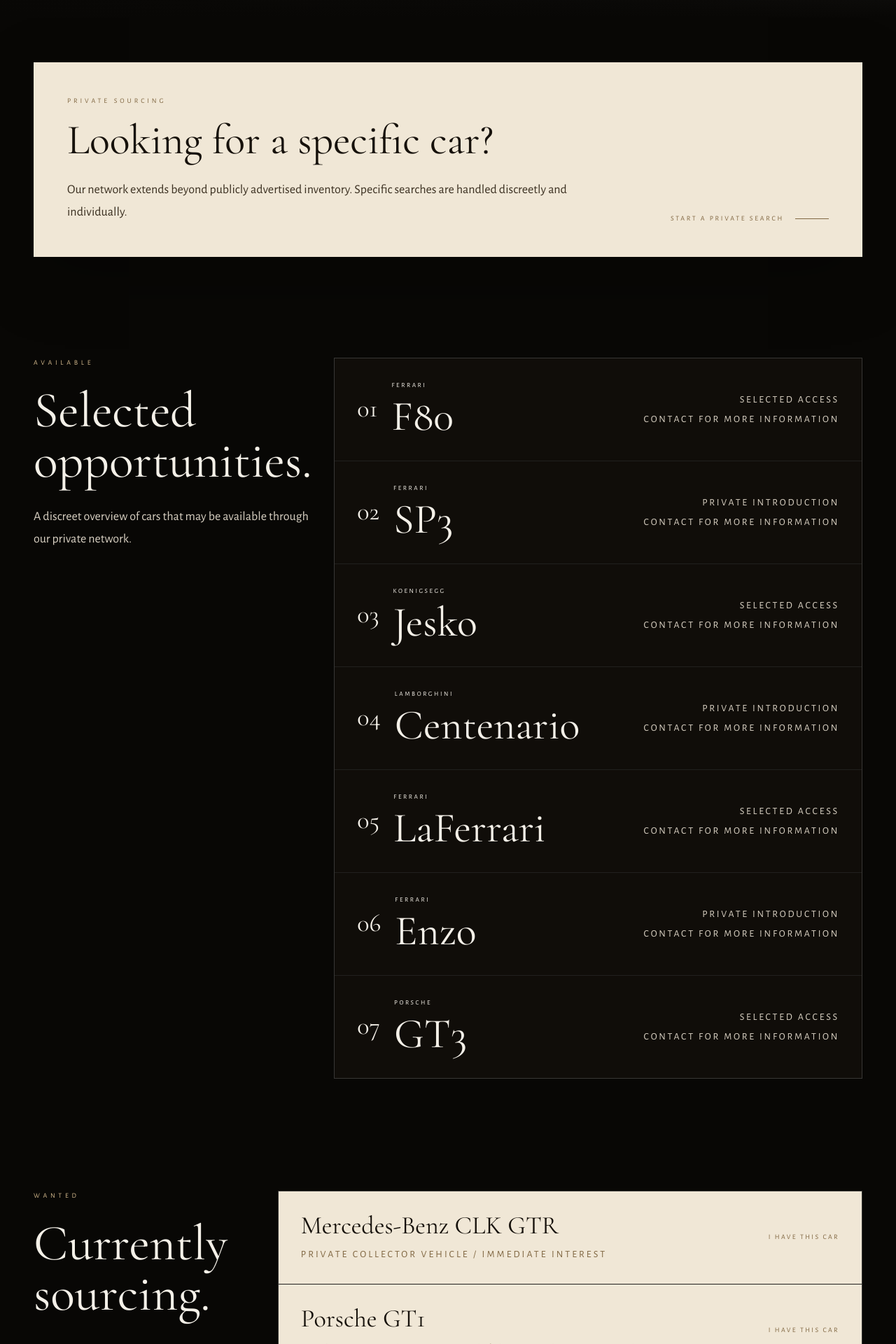
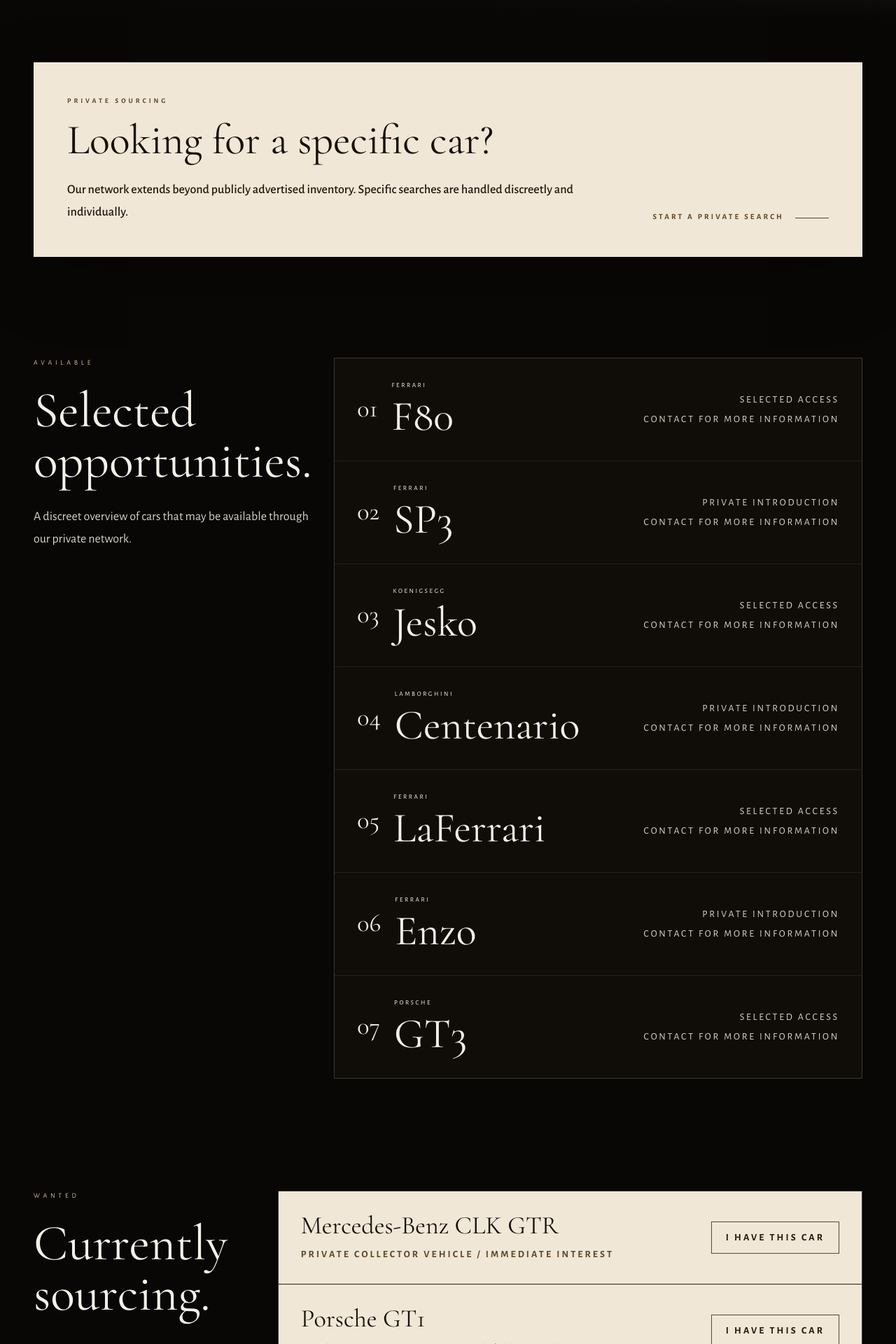
Before and after one commit to TheCircleTwelve/the-circle-twelve-site, a Next.js app: page /automotive in a window 1280 px wide. Shown: the part 820-2740 px from the top of the page at 70% size. Built offline with nearby package versions, Linux system fonts and the light colour scheme.

Commit message:
Improve menu and light banner readability

```diff
--- a/src/app/about-us/page.tsx
+++ b/src/app/about-us/page.tsx
@@ -107,8 +107,8 @@
                       {chapter.people.map((person) => (
                         <div key={person.name} className="bg-[#f0e7d6] p-6 text-[#16110b] sm:p-8">
                           <h3 className="font-serif text-4xl leading-none">{person.name}</h3>
-                          <p className="mt-3 text-[0.62rem] uppercase tracking-[0.24em] text-[#806742]">{person.role}</p>
-                          <p className="mt-6 text-base leading-7 text-[#3c3122]">{person.text}</p>
+                          <p className="mt-3 text-[0.62rem] font-semibold uppercase tracking-[0.24em] text-[#5f4728]">{person.role}</p>
+                          <p className="mt-6 text-base font-medium leading-7 text-[#21180f]">{person.text}</p>
                         </div>
                       ))}
                     </div>
--- a/src/app/automotive/page.tsx
+++ b/src/app/automotive/page.tsx
@@ -49,15 +49,15 @@
       <section id="private-sourcing" className="mx-auto max-w-[96rem] scroll-mt-28 px-5 py-10 sm:px-8 lg:px-12 lg:py-16">
         <div className="grid gap-8 bg-[#f0e7d6] p-6 text-[#16110b] shadow-[0_28px_90px_rgba(0,0,0,0.26)] sm:p-9 lg:grid-cols-[1fr_auto] lg:items-end lg:p-12">
           <div>
-            <p className="text-[0.62rem] uppercase tracking-[0.4em] text-[#806742]">Private Sourcing</p>
+            <p className="text-[0.62rem] font-semibold uppercase tracking-[0.4em] text-[#5f4728]">Private Sourcing</p>
             <h2 className="mt-5 font-serif text-4xl leading-none sm:text-6xl">
               Looking for a specific car?
             </h2>
-            <p className="mt-6 max-w-3xl text-lg leading-8 text-[#3c3122]">
+            <p className="mt-6 max-w-3xl text-lg font-medium leading-8 text-[#21180f]">
               Our network extends beyond publicly advertised inventory. Specific searches are handled discreetly and individually.
             </p>
           </div>
-          <Link href="/contact" className="inline-flex w-fit items-center gap-4 text-[0.62rem] uppercase tracking-[0.28em] text-[#806742] transition hover:text-[#16110b]">
+          <Link href="/contact" className="inline-flex w-fit items-center gap-4 text-[0.7rem] font-semibold uppercase tracking-[0.28em] text-[#5f4728] transition hover:text-[#16110b]">
             Start a Private Search
             <span className="h-px w-12 bg-current" />
           </Link>
@@ -99,11 +99,11 @@
             <div key={model} className="grid gap-4 bg-[#f0e7d6] p-6 text-[#16110b] sm:grid-cols-[1fr_auto] sm:items-center sm:p-8">
               <div>
                 <h3 className="font-serif text-4xl leading-none">{model}</h3>
-                <p className="mt-3 text-sm uppercase tracking-[0.22em] text-[#806742]">
+                <p className="mt-3 text-sm font-semibold uppercase tracking-[0.22em] text-[#5f4728]">
                   {spec} / {note}
                 </p>
               </div>
-              <Link href="/contact" className="text-[0.62rem] uppercase tracking-[0.24em] text-[#806742] transition hover:text-[#16110b]">
+              <Link href="/contact" className="inline-flex w-fit items-center justify-center border border-[#5f4728] px-5 py-3 text-xs font-semibold uppercase tracking-[0.22em] text-[#21180f] transition hover:bg-[#21180f] hover:text-[#f0e7d6] sm:justify-self-end sm:text-sm">
                 I have this car
               </Link>
             </div>
--- a/src/app/beyond-automotive/page.tsx
+++ b/src/app/beyond-automotive/page.tsx
@@ -53,7 +53,7 @@
 
       <section className="bg-[#f0e7d6] px-5 py-10 text-[#16110b] sm:px-8 lg:px-12">
         <div className="mx-auto max-w-[96rem]">
-          <p className="max-w-4xl text-xl leading-9 text-[#3c3122]">
+          <p className="max-w-4xl text-xl font-medium leading-9 text-[#21180f]">
             We do not present these areas as a permanent public portfolio. They become relevant when a specific client request, partner opportunity or trusted introduction makes sense.
           </p>
         </div>
--- a/src/app/network/page.tsx
+++ b/src/app/network/page.tsx
@@ -30,7 +30,7 @@
 
       <section className="bg-[#f0e7d6] px-5 py-10 text-[#16110b] sm:px-8 lg:px-12">
         <div className="mx-auto max-w-[96rem]">
-          <p className="max-w-4xl text-xl leading-9 text-[#3c3122]">
+          <p className="max-w-4xl text-xl font-medium leading-9 text-[#21180f]">
             We source exceptional assets for private clients while connecting owners with qualified buyers through an international network built over time.
           </p>
         </div>
--- a/src/app/page.tsx
+++ b/src/app/page.tsx
@@ -46,7 +46,7 @@
           <div className="lg:pb-4">
             <aside className="border border-[#d3b98d]/18 bg-black/34 p-3 shadow-[0_28px_90px_rgba(0,0,0,0.38)] backdrop-blur-md">
               <div className="bg-[#f0e7d6] px-5 py-4 text-[#16110b]">
-                <p className="text-[0.58rem] uppercase tracking-[0.34em] text-[#806742]">Menu</p>
+                <p className="text-[0.58rem] font-semibold uppercase tracking-[0.34em] text-[#5f4728]">Menu</p>
               </div>
               <div className="grid gap-px bg-white/10">
                 {coverLinks.map((item) => (
@@ -67,7 +67,7 @@
       </section>
 
       <section className="border-y border-[#d3b98d]/22 bg-[#f0e7d6] px-5 py-8 text-[#16110b] sm:px-8 lg:px-12">
-        <div className="mx-auto flex max-w-[96rem] flex-wrap gap-x-10 gap-y-3 text-[0.62rem] uppercase tracking-[0.34em] text-[#806742]">
+        <div className="mx-auto flex max-w-[96rem] flex-wrap gap-x-10 gap-y-3 text-[0.62rem] font-semibold uppercase tracking-[0.34em] text-[#5f4728]">
           <span>Private Members Club</span>
           <span>Automotive Editorial</span>
           <span>Boutique Brokerage</span>
--- a/src/components/ModulePage.tsx
+++ b/src/components/ModulePage.tsx
@@ -37,13 +37,13 @@
 
       <section className="mx-auto grid max-w-[96rem] gap-8 px-5 py-16 sm:px-8 lg:grid-cols-[0.85fr_1.15fr] lg:px-12 lg:py-24">
         <div className="bg-[#f0e7d6] px-6 py-10 text-[#16110b] sm:px-10 lg:px-12">
-          <p className="text-[0.62rem] uppercase tracking-[0.4em] text-[#806742]">
+          <p className="text-[0.62rem] font-semibold uppercase tracking-[0.4em] text-[#5f4728]">
             Module
           </p>
           <h2 className="mt-6 font-serif text-5xl leading-[0.95] sm:text-7xl">
             Request-led access.
           </h2>
-          <p className="mt-8 text-lg leading-9 text-[#3c3122]">
+          <p className="mt-8 text-lg font-medium leading-9 text-[#21180f]">
             {module.description}
           </p>
         </div>
--- a/src/components/SiteHeader.tsx
+++ b/src/components/SiteHeader.tsx
@@ -8,7 +8,7 @@
   const [open, setOpen] = useState(false);
 
   return (
-    <header className="fixed inset-x-0 top-0 z-50 bg-gradient-to-b from-black/84 to-transparent">
+    <header className={`fixed inset-x-0 top-0 z-50 ${open ? "bg-[#080705]" : "bg-gradient-to-b from-black/84 to-transparent"}`}>
       <nav className="mx-auto flex h-24 max-w-[96rem] items-center justify-between px-5 sm:px-8 lg:px-12">
         <Link href="/" className="flex min-w-0 items-center gap-3" onClick={() => setOpen(false)}>
           <span className="grid h-14 w-14 shrink-0 place-items-center overflow-hidden rounded-full border border-[#d3b98d]/45 bg-black shadow-[0_0_42px_rgba(211,185,141,0.18)]">
@@ -61,7 +61,7 @@
       </nav>
 
       {open ? (
-        <div id="mobile-menu" className="fixed inset-0 z-40 bg-[#080705]/98 px-5 pb-10 pt-28 text-pearl lg:hidden">
+        <div id="mobile-menu" className="fixed inset-0 z-40 overflow-y-auto bg-[#080705] px-5 pb-10 pt-28 text-pearl shadow-[0_30px_90px_rgba(0,0,0,0.55)] lg:hidden">
           <div className="mx-auto grid max-w-2xl gap-5">
             {navigation.map((item) => (
               <div key={item.label} className="border-b border-white/10 pb-5">
```
Also changed, not shown: src/components/ContactGateway.tsx (+4 -4 lines).
